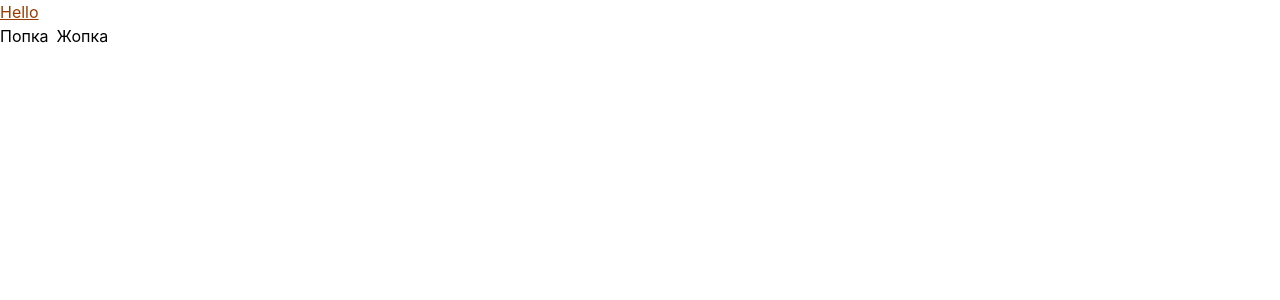
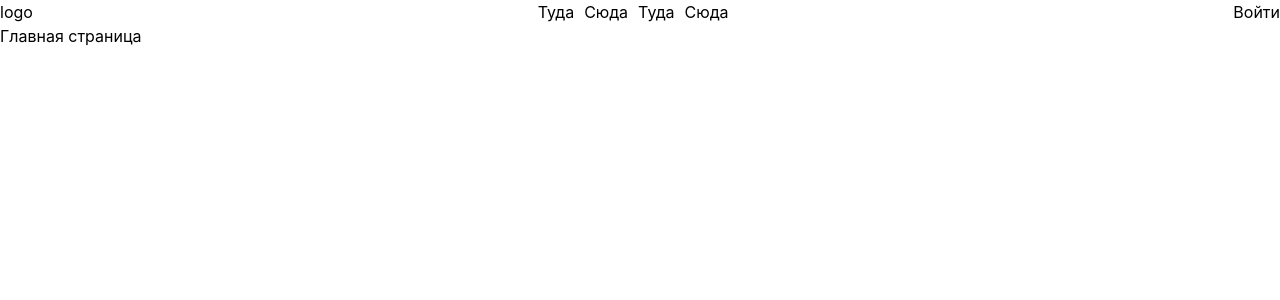
Before and after one commit to bruh0107/the-movie, a React (Vite) app: page / in a window 1280 px wide. Shown: the top 300 px of the page. Built offline with nearby package versions, Linux system fonts and the light colour scheme.

Commit message:
add router and default layout file

```diff
--- a/package.json
+++ b/package.json
@@ -15,6 +15,7 @@
     "axios": "^1.18.1",
     "react": "^19.2.7",
     "react-dom": "^19.2.7",
+    "react-router-dom": "^7.18.1",
     "zustand": "^5.0.14"
   },
   "devDependencies": {
--- a/src/app/App.tsx
+++ b/src/app/App.tsx
@@ -1,13 +1,10 @@
+import { router } from "@/app/router/router.tsx";
+import { RouterProvider } from "react-router-dom";
+
 function App() {
 
     return (
-        <>
-            <h1 className="underline text-amber-800">Hello</h1>
-            <div className="flex gap-2">
-                <p>Попка</p>
-                <p>Жопка</p>
-            </div>
-        </>
+        <RouterProvider router={router} />
     )
 }
 
--- /dev/null
+++ b/src/app/layouts/DefaultLayout.tsx
@@ -0,0 +1,15 @@
+import {AppHeader} from "@/widgets/layouts";
+import { Outlet } from "react-router-dom";
+
+const DefaultLayout = () => {
+    return (
+        <>
+            <AppHeader />
+            <main>
+                <Outlet />
+            </main>
+        </>
+    )
+}
+
+export default DefaultLayout
--- /dev/null
+++ b/src/app/layouts/index.ts
@@ -0,0 +1 @@
+export { default as DefaultLayout } from './DefaultLayout.tsx'
--- /dev/null
+++ b/src/app/router/router.tsx
@@ -0,0 +1,16 @@
+import { createBrowserRouter } from "react-router-dom";
+import { DefaultLayout } from "@/app/layouts";
+import { HomePage } from "@/pages";
+
+export const router = createBrowserRouter([
+    {
+        path: '/',
+        element: <DefaultLayout />,
+        children: [
+            {
+                index: true,
+                element: <HomePage />
+            }
+        ]
+    }
+])
--- /dev/null
+++ b/src/pages/home/HomePage.tsx
@@ -0,0 +1,7 @@
+const HomePage = () => {
+    return (
+        <h1>Главная страница</h1>
+    )
+}
+
+export default HomePage
--- /dev/null
+++ b/src/pages/index.ts
@@ -0,0 +1 @@
+export { default as HomePage } from './home/HomePage.tsx'
--- /dev/null
+++ b/src/widgets/layouts/header/index.ts
@@ -0,0 +1 @@
+export { default as AppHeader } from './ui/AppHeader.tsx'
--- /dev/null
+++ b/src/widgets/layouts/header/ui/AppHeader.tsx
@@ -0,0 +1,16 @@
+const AppHeader = () => {
+    return (
+        <header className="flex justify-between">
+            <div>logo</div>
+            <nav className="flex gap-2.5">
+                <a href="">Туда</a>
+                <a href="">Сюда</a>
+                <a href="">Туда</a>
+                <a href="">Сюда</a>
+            </nav>
+            <button>Войти</button>
+        </header>
+    )
+}
+
+export default AppHeader
--- /dev/null
+++ b/src/widgets/layouts/index.ts
@@ -0,0 +1 @@
+export * from './header'
```
Also changed, not shown: 1 other file (tests, documents, lock files or other folders).
